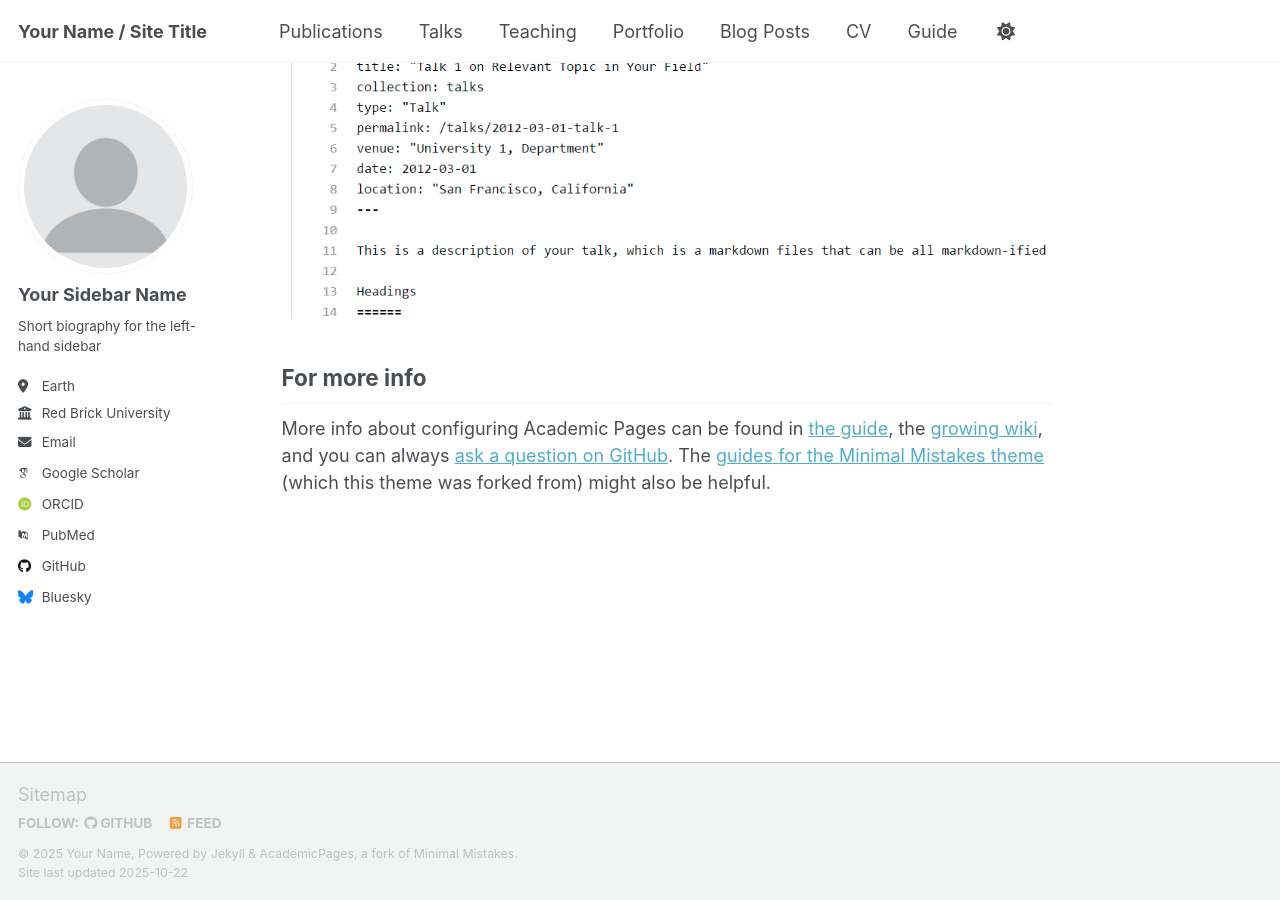
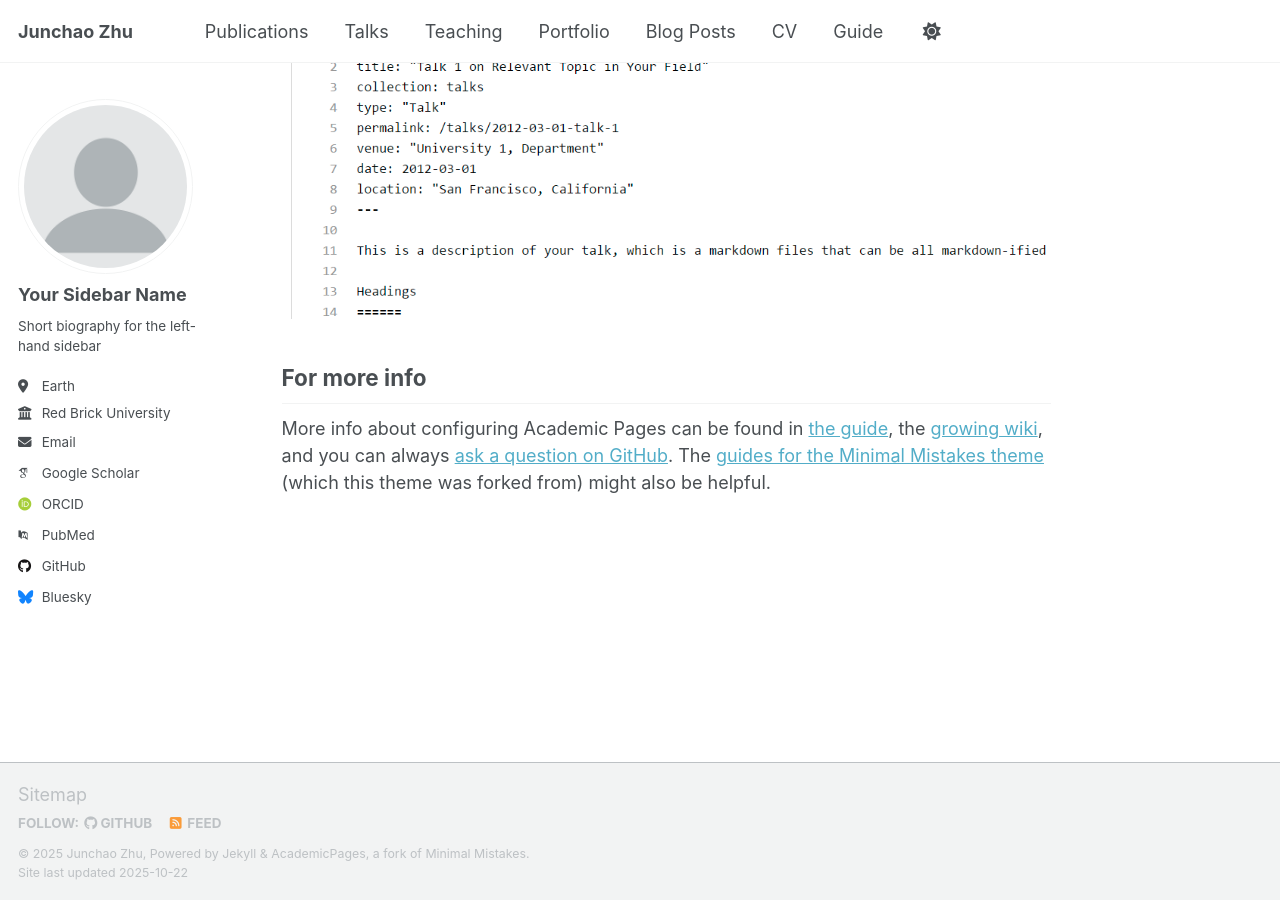
Before and after one commit to Junchao-Zhu/Junchao-Zhu.github.io, a Jekyll site: the page built from _pages/about.md, in a window 1280 px wide and 900 px high, scrolled down 2880 px. Built offline with Jekyll 4.4.1, drawn with Linux system fonts in a browser that asks for light colours; some web fonts are replaced; a script that is not in the unit is left out.

Commit message:
Update _config.yml

```diff
--- a/_config.yml
+++ b/_config.yml
@@ -9,14 +9,14 @@
 # Basic Site Settings
 locale                   : "en-US"
 site_theme               : "default" # Currently available options are "default", "air"
-title                    : "Your Name / Site Title"
+title                    : "Junchao Zhu"
 title_separator          : "-"
-name                     : &name "Your Name"
-description              : &description "Your Name's academic portfolio"   # Update this with a general description of your site, this is the default if not overridden by a page
-url                      : https://academicpages.github.io # The base hostname & protocol for your site e.g. "https://[your GitHub username].github.io",
+name                     : &name "Junchao Zhu"
+description              : &description "Ph.D. student in Computer Science @ Vanderbilt University. Researching computational pathology, spatial transcriptomics, and vision-language models."   # Update this with a general description of your site, this is the default if not overridden by a page
+url                      : https://junchao-zhu.github.io # The base hostname & protocol for your site e.g. "https://[your GitHub username].github.io",
                                                            # or if you already have some other page hosted on Github then use "https://[your GitHub username].github.io/[Your Repo Name]"
 baseurl                  : "" # the subpath of your site, e.g. "/blog"
-repository               : "academicpages/academicpages.github.io"
+repository               : "Junchao-Zhu/Junchao-Zhu.github.io"
 
 # Site Author - The following control what appear as part of the author content on the side bar.
 #               If a field is blank the icon and link will not appear, otherwise it will be shown.
```
